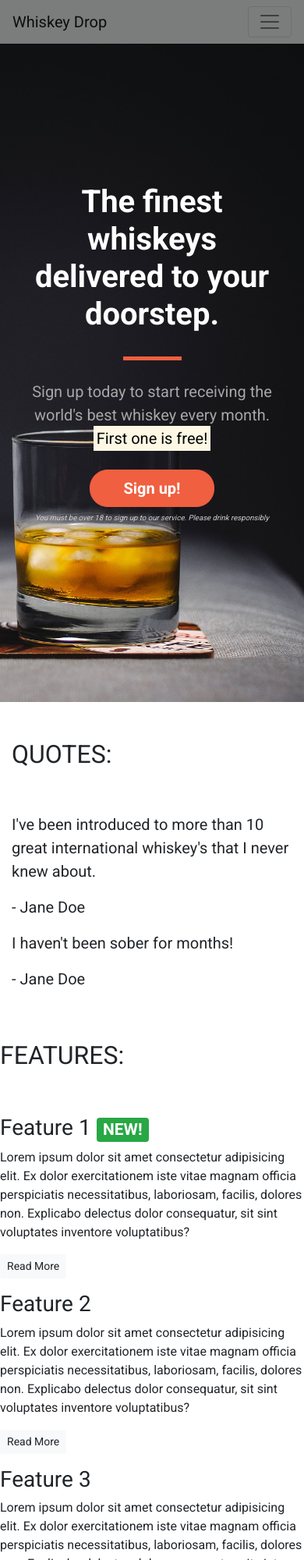
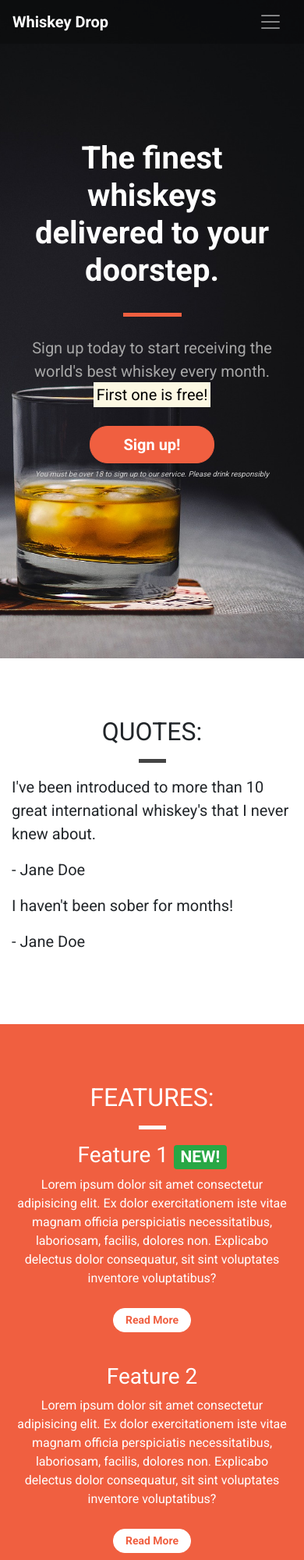
Before and after one commit to Ladev25/bootstrap-webpage, a plain HTML site: page index.html in a window 390 px wide. Shown: the top 2000 px of the page at 78% size. Drawn offline with nearby package versions, Linux system fonts and the light colour scheme.

Commit message:
Completed webpage: Added our own customisation to the Bootstrap framework

```diff
--- a/css/style.css
+++ b/css/style.css
@@ -2,8 +2,27 @@
     font-family: 'Roboto', sans-serif;
 }
 
-.alert-container {
+.container-wrapper {
 
+}
+
+.container-wrapper--red {
+    background-color: #f05f40;
+    color: white;
+}
+
+
+.alert-container .col-12 {
+padding-left: 0;
+padding-right: 0;
+}
+
+.site-wide-alert {
+    border-radius: 0;
+    margin-bottom: 0;
+    padding: 5px 15px;
+    background-color: #eec802;
+    border-color: #eec802;
 }
 
 .callout-container {
@@ -39,12 +58,26 @@ background: url("../images/whiskey-background.jpg") no-repeat bottom right fixed
 
 }
 
+/* Page Headers*/
+
+.page-header {
+    margin-bottom: 0;
+    border-bottom: 0;
+    text-align: center;
+}
+
+.page-header h2 {
+    margin-top: 0;
+}
+
+
 /* Block Dividers*/
 
 .block-divider {
     width: 75px;
     height: 5px;
     border: 0;
+    background-color: #444;
 
 }
 
@@ -52,9 +85,55 @@ background: url("../images/whiskey-background.jpg") no-repeat bottom right fixed
     background-color: #f05f40;
 }
 
+.block-divider--white {
+    background-color: white;
+}
+
+
 .block-divider--short {
     width: 35px;
 }
+
+/* Content containers */
+
+.content-container {
+    padding-top: 75px;
+    padding-bottom: 75px;
+}
+
+
+
+
+/* Navbar*/
+
+.navalert-container {
+    position: absolute;
+    top: 0;
+    left: 0;
+    padding-left: 0;
+    padding-right: 0;
+    z-index: 1;
+}
+
+.navbar {
+    margin-bottom: 0;
+    border: 0;
+    width: 100%;
+    background-color: rgba(0,0,0,0.25);
+}
+
+.navbar .navbar-toggler {
+    border: 0;
+}
+
+.navbar-brand {
+    font-weight: bold;
+}
+
+.navbar .navbar-nav a {
+    font-weight: bold;
+}
+
 
 /*Jumbotron*/
 
@@ -101,3 +180,24 @@ background: url("../images/whiskey-background.jpg") no-repeat bottom right fixed
     background-color: #df4929;
     border-color: #df4929;
 }
+
+.feature {
+    text-align: center;
+    margin-bottom: 40px;
+}
+
+.feature i {
+    margin-bottom: 20px;
+    font-size: 45px;
+    line-height: 45px;
+}
+
+.feature .btn {
+    background-color: white;
+    border-color: white;
+    border-radius: 15px;
+    min-width: 100px;
+    font-weight: bold;
+    margin-top: 10px;
+    color: #f05f40;
+}
--- a/index.html
+++ b/index.html
@@ -14,7 +14,18 @@
 </head>
 
 <body>
-<nav class="navbar navbar-light bg-light navbar-expand-sm">
+<div class="container-fluid navalert-container">
+<div class="container-fluid alert-container">
+        <div class="row d-none d-sm-block">
+              <div class="col-12">
+              <div class="site-wide-alert alert alert-warning">
+              <strong>Sale Now On!</strong> We've got a sale on. Get a 12-month subscription for
+              the price of 6! <a href="">See here for details!</a>
+              </div>
+              </div>
+        </div>
+        </div>
+        <nav class="navbar navbar-dark navbar-expand-sm">
                 <a href="/" class="navbar-brand"> Whiskey Drop</a>
                 <button class="navbar-toggler ml-auto" type="button" data-toggle="collapse" data-target="#navbarNavDropdown"
                 aria-expanded="false" aria-label="Toggle navigation">
@@ -43,22 +54,10 @@
 
                 <div class="d-none d-md-block">
                     <p class="navbar-text my-auto mr-2"><i>Great whiskey delivered to your door!</i></p>
-            <a href="/login">Sign In/Sign up</a>
+                    <a href="/login" class="btn btn--cta btn--red">Sign In/Sign up</a>
                 </div>
         </nav>
-
-       <!--- <div class="container alert-container">
-        <div class="row d-none d-sm-block">
-              <div class="col-12">
-              <div class="alert alert-warning">
-              <strong>Sale Now On!</strong> We've got a sale on. Get a 12-month subscription for
-              the price of 6! <a href="">See here for details!</a>
     </div>
-
-              </div>
-
-        </div>
-        </div> -->
 
         <!--Callout -->
         <div class="opaque-overlay">&nbsp;</div>
@@ -81,11 +80,13 @@
             </div>
 
         <!--Quotes -->
-            <div class="container quotes-container">
+        <div class="container-wrapper">
+            <div class="container quotes-container content-container">
                     <section class="quotes">
                         <div class="row">
-                        <div class="col-12 my-5">
+                        <div class="col-12 page-header">
                             <h2 class="text-uppercase">Quotes:</h2>
+                            <hr class="block-divider block-divider--short">
                         </div>
                         </div>
 
@@ -124,20 +125,23 @@
                     </section>
 
             </div>
+        </div>
 
             <!--Features -->
-            <div class="features-container">
+            <div class="container-wrapper container-wrapper--red">
+            <div class="container features-container content-container">
                     <section class="features">
                         <div class="row">
-                        <div class="col-12 my-5">
+                        <div class="col-12 page-header">
                                 <h2 class="text-uppercase">Features:</h2>
+                                <hr class="block-divider block-divider--short block-divider--white">
                         </div>
                         </div>
 
                         <div class="row">
                         <div class="col-12 col-md-6 col-lg-4">
                                 <div class="feature">
-                                <h3><i class="fas fa-gift d-none d-sm-inline"></i> Feature 1 <span class="badge badge-success">NEW!</span></h3>
+                                <h3><i class="fas fa-gift d-none d-sm-block"></i> Feature 1 <span class="badge badge-success">NEW!</span></h3>
                                 <p>Lorem ipsum dolor sit amet consectetur adipisicing elit. Ex dolor exercitationem iste vitae magnam officia perspiciatis necessitatibus, laboriosam, facilis, dolores non. Explicabo delectus dolor consequatur, sit sint voluptates inventore voluptatibus?</p>
                                 <p><a class="btn btn-sm btn-light" href="">Read More</a></p>
                                 </div>
@@ -145,7 +149,7 @@
 
                         <div class="col-12 col-md-6 col-lg-4">
                                 <div class="feature">
-                                <h3><i class="fas fa-credit-card d-none d-sm-inline"></i> Feature 2</h3>
+                                <h3><i class="fas fa-credit-card d-none d-sm-block"></i> Feature 2</h3>
                                 <p>Lorem ipsum dolor sit amet consectetur adipisicing elit. Ex dolor exercitationem iste vitae magnam officia perspiciatis necessitatibus, laboriosam, facilis, dolores non. Explicabo delectus dolor consequatur, sit sint voluptates inventore voluptatibus?</p>
                             <p><a class="btn btn-sm btn-light" href="">Read More</a></p>
                                 </div>
@@ -153,7 +157,7 @@
 
                         <div class="col-12 d-md-none d-lg-block col-lg-4">
                                 <div class="feature">
-                                <h3><i class="fas fa-times-circle d-none d-sm-inline"></i> Feature 3</h3>
+                                <h3><i class="fas fa-times-circle d-none d-sm-block"></i> Feature 3</h3>
                                 <p>Lorem ipsum dolor sit amet consectetur adipisicing elit. Ex dolor exercitationem iste vitae magnam officia perspiciatis necessitatibus, laboriosam, facilis, dolores non. Explicabo delectus dolor consequatur, sit sint voluptates inventore voluptatibus?</p>
                             <p><a class="btn btn-sm btn-light" href="">Read More</a></p>
                                 </div>
@@ -162,6 +166,7 @@
 
 
                 </section>
+            </div>
             </div>
 
 
```
Lines whose indentation alone changed are shown as unchanged.
